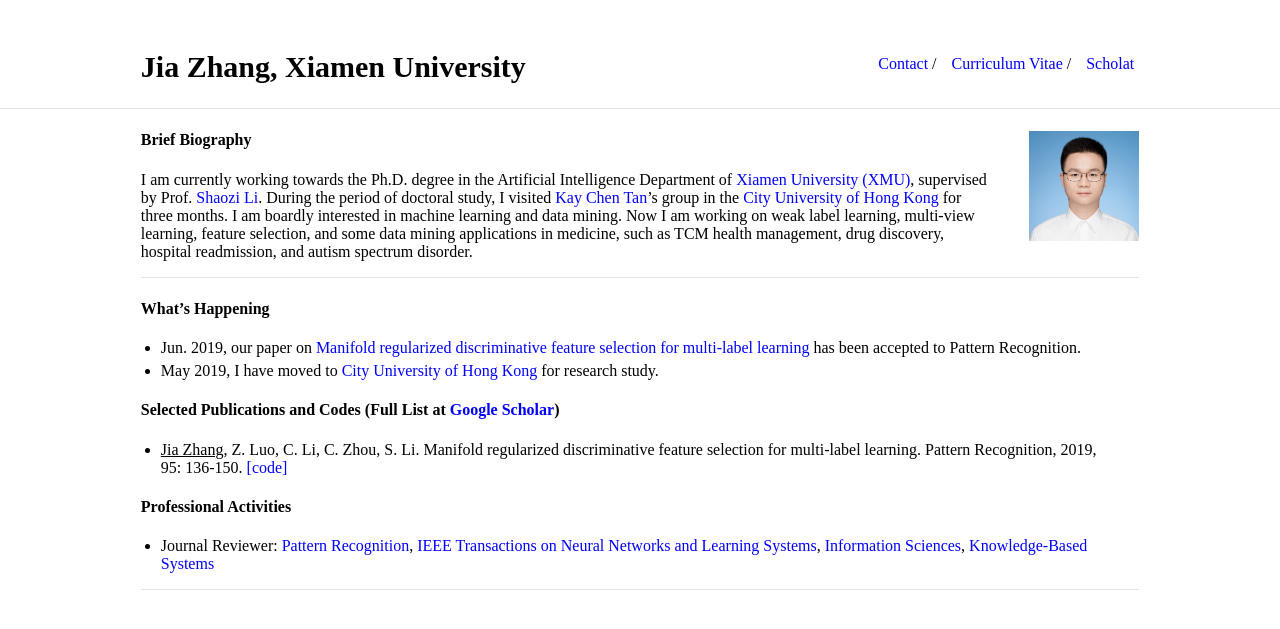
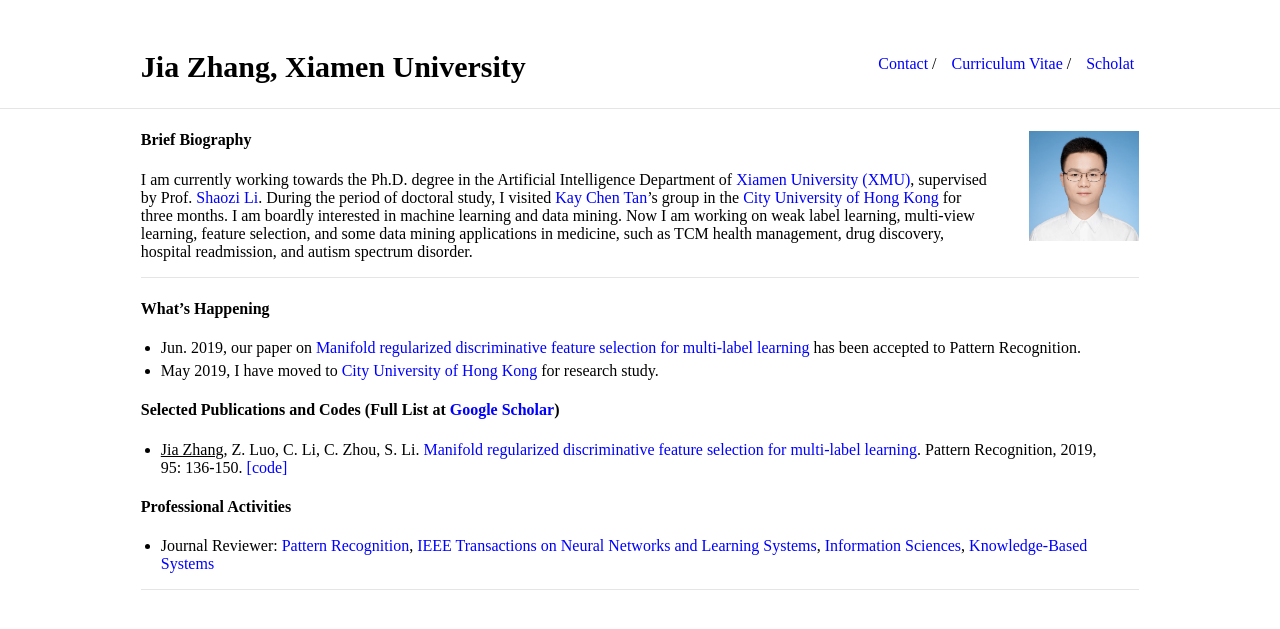
Before and after one commit to jiazhang-ml/jiazhang-ml.github.io, a Jekyll site: the page built from index.md, in a window 1280 px wide, cut to the strip 0-876 px from the top of the page. Shown: the top 629 px of the strip. Built offline with Jekyll 4.4.1, drawn with Linux system fonts in a browser that asks for light colours; part of the change alters nothing that is shown.

```diff
--- a/index.md
+++ b/index.md
@@ -17,7 +17,7 @@ I am currently working towards the Ph.D. degree in the Artificial Intelligence D
 
 #### Selected Publications and Codes (Full List at [Google Scholar](https://scholar.google.com.hk/citations?user=yBaTk-gAAAAJ&hl=en))
 
-* <u>Jia Zhang</u>, Z. Luo, C. Li, C. Zhou, S. Li. Manifold regularized discriminative feature selection for multi-label learning. Pattern Recognition, 2019, 95: 136-150. [[code]](MDFS-master.zip)
+* <u>Jia Zhang</u>, Z. Luo, C. Li, C. Zhou, S. Li. [Manifold regularized discriminative feature selection for multi-label learning](https://www.sciencedirect.com/science/article/pii/S0031320319302341). Pattern Recognition, 2019, 95: 136-150. [[code]](MDFS-master.zip)
 
 
 #### Professional Activities
```
